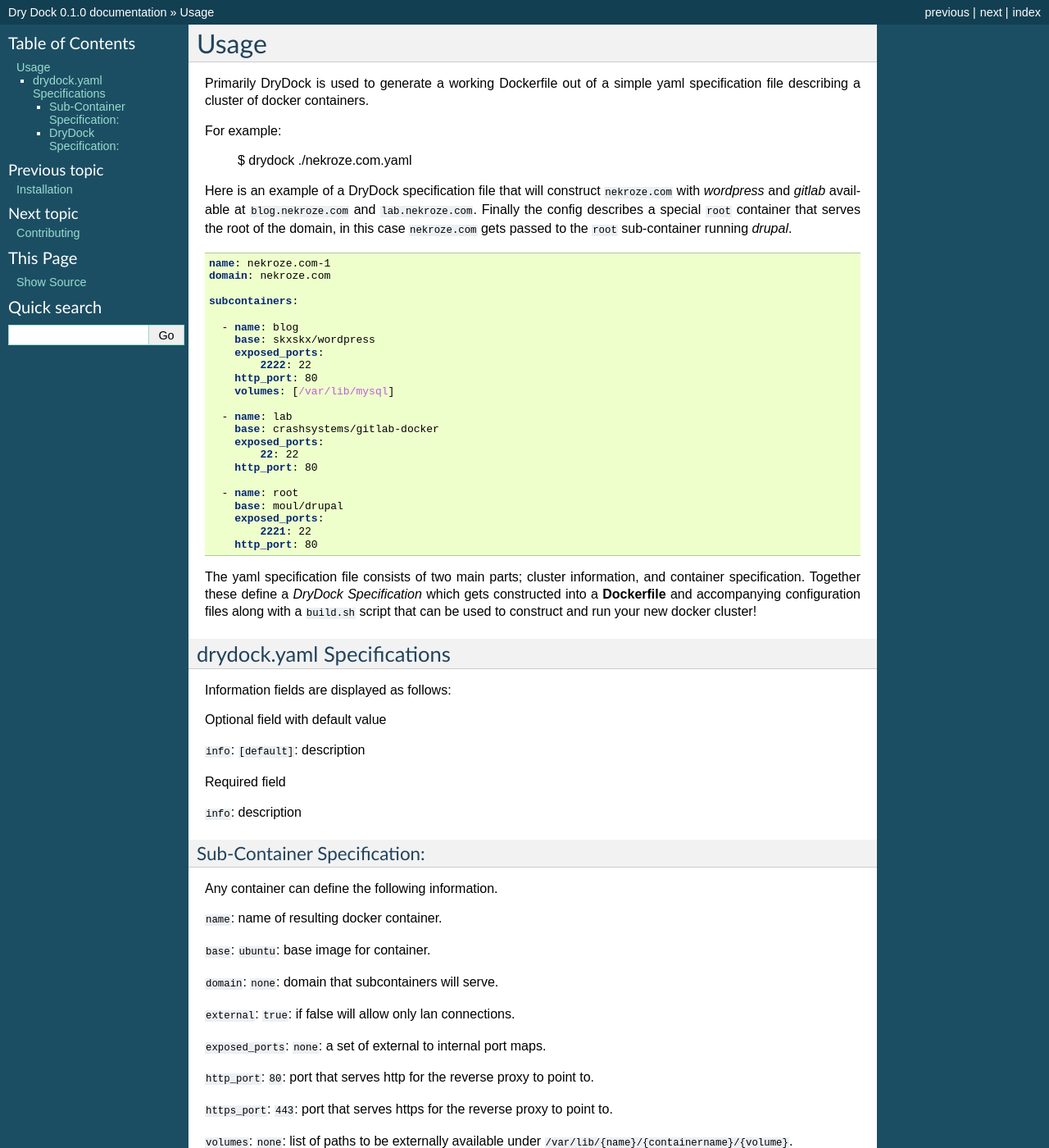
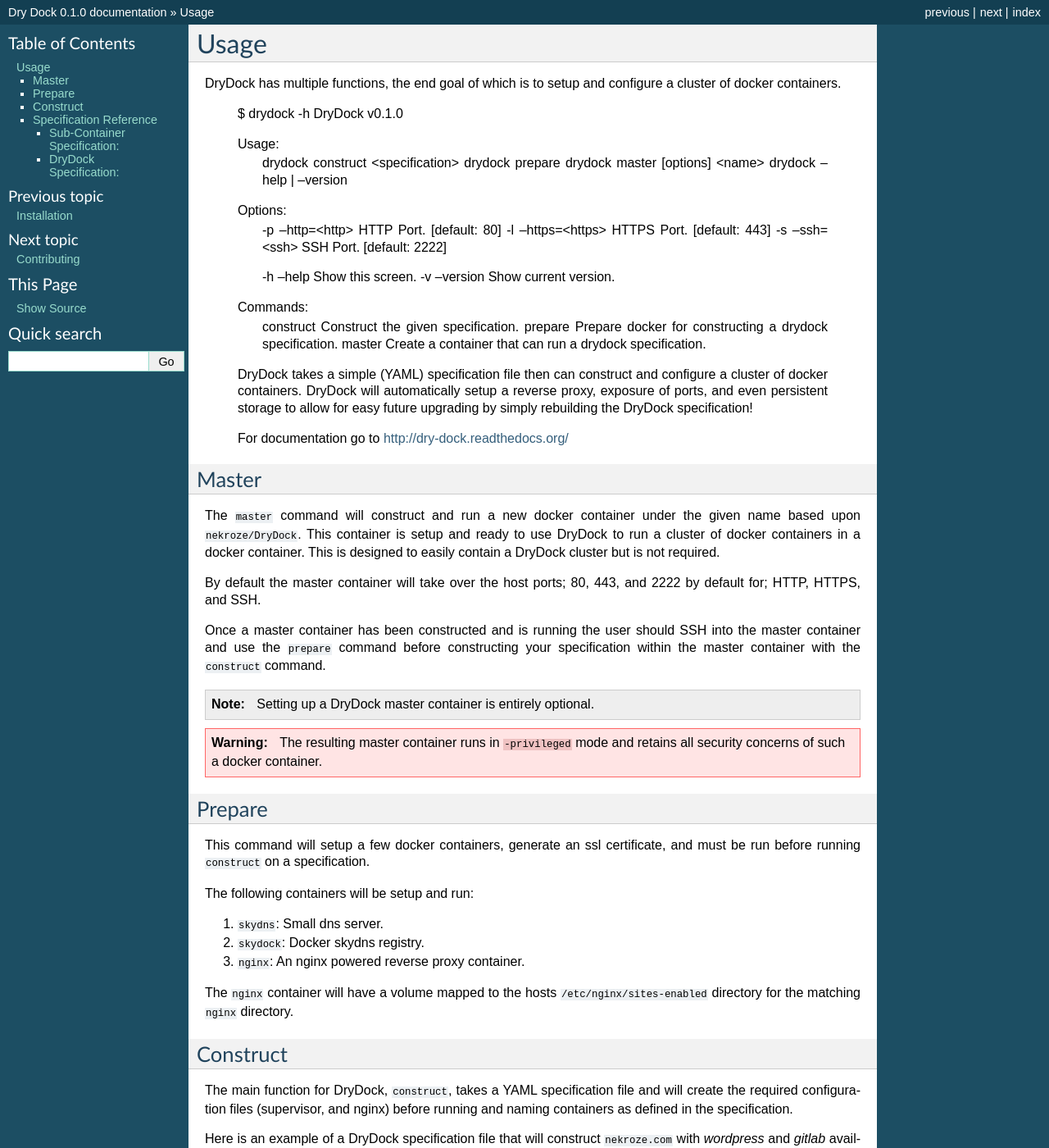
Before and after one commit to Nekroze/drydock, a Sphinx documentation site: the page built from docs/usage.rst, in a window 1280 px wide and 1400 px high. Shown: the whole window at 82% size. Built offline with Sphinx 7.4.7, drawn with Linux system fonts in a browser that asks for light colours; some of the changed text lies outside the part shown.

Commit message:
Updated documentation for the new way drydock works

```diff
--- a/docs/usage.rst
+++ b/docs/usage.rst
@@ -2,12 +2,85 @@
 Usage
 ========
 
-Primarily DryDock is used to generate a working Dockerfile out of a simple
-yaml specification file describing a cluster of docker containers.
+DryDock has multiple functions, the end goal of which is to setup and
+configure a cluster of docker containers.
 
-For example:
+    $ drydock -h
+    DryDock v0.1.0
 
-    $ drydock ./nekroze.com.yaml
+    Usage:
+        drydock construct <specification>
+        drydock prepare
+        drydock master [options] <name>
+        drydock --help | --version
+
+    Options:
+        -p --http=<http>        HTTP Port. [default: 80]
+        -l --https=<https>      HTTPS Port. [default: 443]
+        -s --ssh=<ssh>          SSH Port. [default: 2222]
+
+        -h --help               Show this screen.
+        -v --version            Show current version.
+
+    Commands:
+        construct   Construct the given specification.
+        prepare     Prepare docker for constructing a drydock specification.
+        master      Create a container that can run a drydock specification.
+
+    DryDock takes a simple (YAML) specification file then can construct and
+    configure a cluster of docker containers. DryDock will automatically setup a
+    reverse proxy, exposure of ports, and even persistent storage to allow for
+    easy future upgrading by simply rebuilding the DryDock specification!
+
+    For documentation go to http://dry-dock.readthedocs.org/
+
+Master
+------
+
+The ``master`` command will construct and run a new docker container under
+the given name based upon ``nekroze/DryDock``. This container is setup and
+ready to use DryDock to run a cluster of docker containers in a docker
+container. This is designed to easily contain a DryDock cluster but is not
+required.
+
+By default the master container will take over the host ports; 80, 443,
+and 2222 by default for; HTTP, HTTPS, and SSH.
+
+Once a master container has been constructed and is running the user should
+SSH into the master container and use the ``prepare`` command before
+constructing your specification within the master container with the
+``construct`` command.
+
+.. note::
+
+    Setting up a DryDock master container is entirely optional.
+
+.. warning::
+
+    The resulting master container runs in ``-privileged`` mode and retains
+    all security concerns of such a docker container.
+
+Prepare
+-------
+
+This command will setup a few docker containers, generate an ssl
+certificate, and must be run before running ``construct`` on a specification.
+
+The following containers will be setup and run:
+
+#. ``skydns``: Small dns server.
+#. ``skydock``: Docker skydns registry.
+#. ``nginx``: An nginx powered reverse proxy container.
+
+The ``nginx`` container will have a volume mapped to the hosts
+``/etc/nginx/sites-enabled`` directory for the matching ``nginx`` directory.
+
+Construct
+---------
+
+The main function for DryDock, ``construct``, takes a YAML specification file
+and will create the required configuration files (supervisor, and nginx)
+before running and naming containers as defined in the specification.
 
 Here is an example of a DryDock specification file that will construct
 ``nekroze.com`` with *wordpress* and *gitlab* available at ``blog.nekroze.com``
@@ -42,14 +115,25 @@
         http_port: 80
 
 
-The yaml specification file consists of two main parts; cluster information,
+The YAML specification file consists of two main parts; cluster information,
 and container specification. Together these define a *DryDock Specification*
-which gets constructed into a **Dockerfile** and accompanying configuration
-files along with a ``build.sh`` script that can be used to construct and run
-your new docker cluster!
+which gets constructed into running docker containers and accompanying
+configuration files!
 
-drydock.yaml Specifications
----------------------------
+.. note::
+
+    This command assumes that both docker and supervisor are currently
+    installed on the system.
+
+.. warning::
+
+    ``construct`` will overwrite the configuration files on the host at
+    ``/etc/supervisor/conf.d/supervisord.conf`` and
+    ``/etc/nginx/sites-enabled/domain.com`` where ``domain.com`` is the
+    domain for specified in the DryDock cluster specification
+
+Specification Reference
+-----------------------
 
 Information fields are displayed as follows:
 
```
Also changed, not shown: README.rst (+6 -8 lines), 1 other file.
